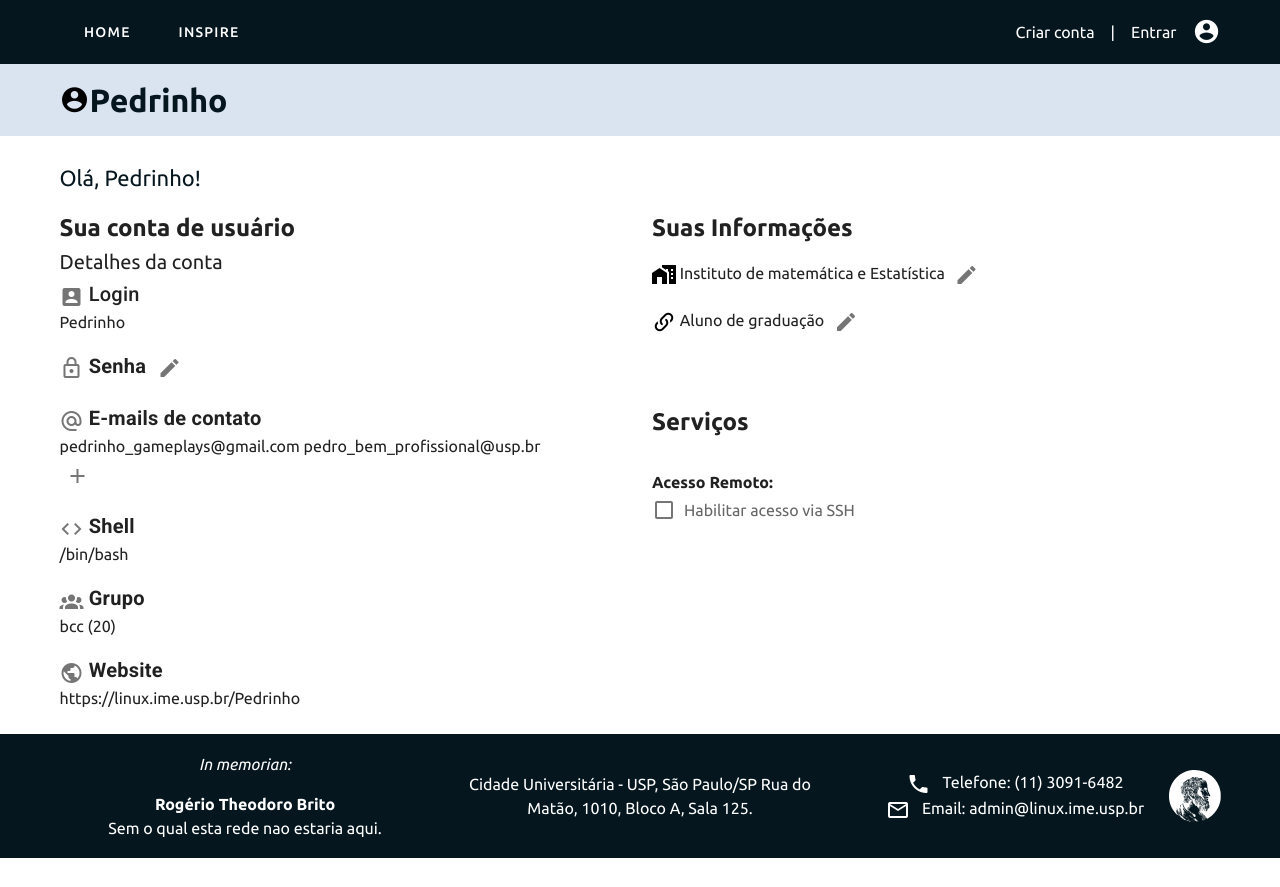
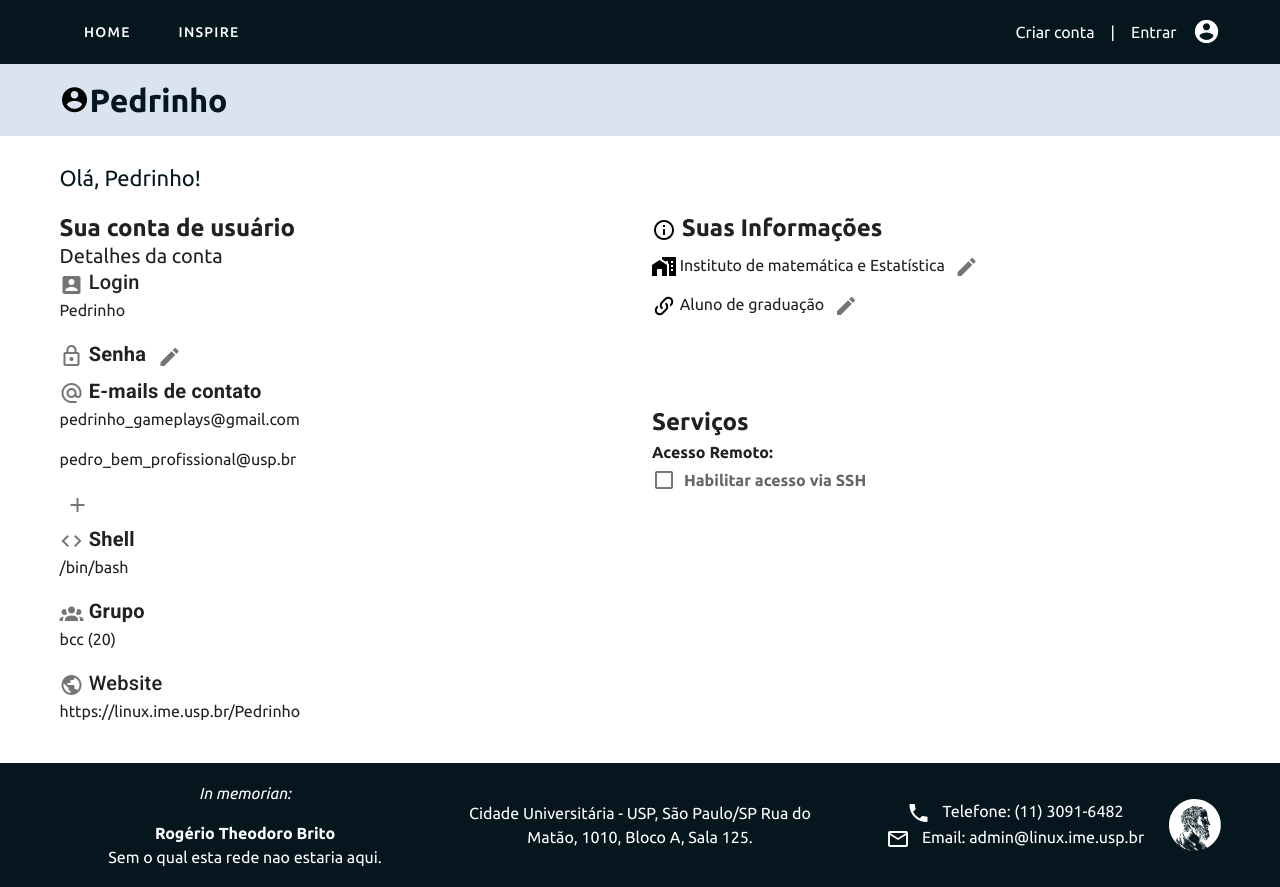
Before and after one commit to uspcodelab/bootcamp-2022, a Nuxt app in the folder frontend/: page /user in a window 1280 px wide. Before the commit the page ends 858 px from the top, so only its background shows below. Built offline with nearby package versions, Linux system fonts and the light colour scheme.

Commit message:
adiciona parágrafos

```diff
--- a/frontend/components/first-col-user.vue
+++ b/frontend/components/first-col-user.vue
@@ -8,40 +8,45 @@
     min-height="500"
   >
     <h2>Sua conta de usuário</h2>
-    <p style="font-size: 20px; margin: -15px 0 -15px 0; padding: 0">
+    <h3 style="font-size: 20px; margin: -15px 0 -15px 0; padding: 10px 0; font-weight: normal;">
       Detalhes da conta
-    </p>
+    </h3>
     <div>
       <v-icon> mdi-account-box </v-icon>
-      <span class="title"> Login </span> <br />
-      <span> {{ username }}</span>
+      <span class="title"> Login </span>
+      <p> {{ username }}</p>
     </div>
     <div>
-      <v-icon> mdi-lock-outline </v-icon>
-      <span class="title"> <b> Senha </b> </span>
+
+      <span class="title"> <b> <v-icon> mdi-lock-outline </v-icon> Senha </b> </span>
       <change-password />
     </div>
     <div>
-      <v-icon> mdi-at </v-icon>
-      <span class="title"> <b> E-mails de contato </b> </span> <br />
-      <span v-for="email of emails"> {{ email }} </span>
-      <br />
-      <add-email />
+
+      <span class="title">  <b> <v-icon> mdi-at </v-icon> E-mails de contato </b> </span>
+      <span>
+        <p v-for="email of emails">{{ email }}</p>
+        <add-email  />
+      </span>
+
+
     </div>
     <div>
-      <v-icon> mdi-code-tags </v-icon>
-      <span class="title"> <b> Shell </b> </span> <br />
-      <span> /bin/bash </span>
+
+      <span class="title"> <b> <v-icon> mdi-code-tags </v-icon> Shell </b> </span>
+      <p> /bin/bash </p>
     </div>
     <div>
-      <v-icon> mdi-account-group </v-icon>
-      <span class="title"> <b> Grupo </b> </span> <br />
-      <span> {{ group }} </span>
+
+      <span class="title"> <b> <v-icon> mdi-account-group </v-icon> Grupo </b> </span>
+      <p> {{ group }} </p>
     </div>
     <div>
-      <v-icon> mdi-earth </v-icon>
-      <span class="title"> <b> Website </b> </span> <br />
-      <span> https://linux.ime.usp.br/{{ username }} </span>
+
+      <span>  <b class="title">  <v-icon > mdi-earth </v-icon> Website </b>
+        <p> https://linux.ime.usp.br/{{ username }} </p>
+      </span>
+
     </div>
   </v-card>
 </template>
@@ -55,7 +60,8 @@ export default {
 };
 </script>
 <style scoped>
-h3 {
+b {
   margin-bottom: 6px;
 }
+
 </style>
--- a/frontend/components/second-col-user.vue
+++ b/frontend/components/second-col-user.vue
@@ -5,27 +5,29 @@
       min-height="130px"
       flat
     >
-      <h2>Suas Informações</h2>
+      <h2>
+        <v-icon color="black">mdi-information-outline</v-icon>
+         Suas Informações</h2>
       <div>
-        <v-icon color="black"> mdi-home-city </v-icon>
-        <span> Instituto de matemática e Estatística </span>
-        <change-institute />
+
+        <p style="margin-bottom:0;">  <v-icon color="black"> mdi-home-city </v-icon> Instituto de matemática e Estatística <change-institute /> </p>
+
       </div>
       <div>
-        <v-icon color="black"> mdi-link-variant </v-icon>
-        <span> Aluno de graduação </span>
-        <change-status />
+
+        <p> <v-icon color="black"> mdi-link-variant </v-icon> Aluno de graduação <change-status /> </p>
+
       </div>
     </v-card>
     <v-card
       class="d-flex flex-column justify-space-between mt-16"
-      min-height="140px"
+      min-height="110px"
       flat
     >
       <h2>Serviços</h2>
-      <div>
-        <span> <b> Acesso Remoto: </b> </span>
-        <v-checkbox label="Habilitar acesso via SSH" class="mt-0" />
+      <div >
+        <p style="margin-bottom:0; margin-top:0;"> <b> Acesso Remoto: </b> </p>
+        <v-checkbox label="Habilitar acesso via SSH" class="mt-0" style="font-weight: bold;" />
       </div>
     </v-card>
   </v-card>
```
